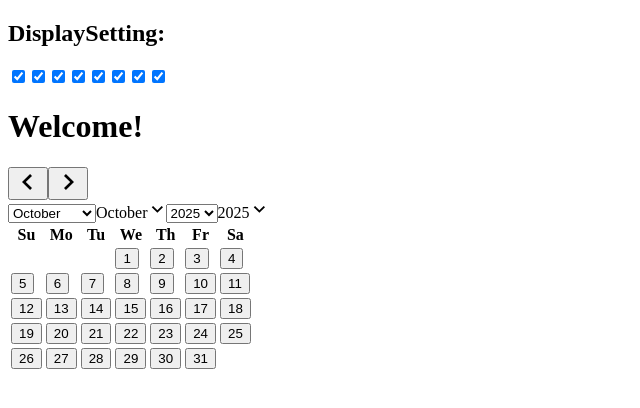
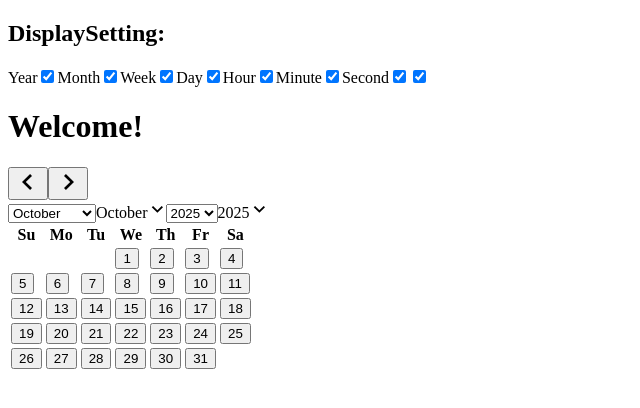
Before and after one commit to wangshu24/twentyninethousandstwohundredtwenty, a React app: page / in a window 1280 px wide. Shown: the top 408 px of the page, without its empty margins (0-640 px from the left). Built offline with nearby package versions, Linux system fonts and the light colour scheme; the HTML template or start-up script is replaced by a standard one.

Commit message:
reverse the order of the checkbox to correctly map to the digital clock

```diff
--- a/src/clock.tsx
+++ b/src/clock.tsx
@@ -67,56 +67,56 @@ function displayDuration(
   setting: DisplayConfig
 ): ReactNode {
   let displayStr = "";
-  if (setting[0]) {
+  if (setting[7]) {
     if (time.years >= 1) {
       displayStr += time.years + " years ";
     } else {
       displayStr += " year ";
     }
   }
-  if (setting[1]) {
+  if (setting[6]) {
     if (time.months >= 1) {
       displayStr += time.months + " months ";
     } else {
       displayStr += " month ";
     }
   }
-  if (setting[2]) {
+  if (setting[5]) {
     if (time.weeks >= 1) {
       displayStr += time.weeks + " weeks ";
     } else {
       displayStr += " week ";
     }
   }
-  if (setting[3]) {
+  if (setting[4]) {
     if (time.days >= 1) {
       displayStr += time.days + " days ";
     } else {
       displayStr += " day ";
     }
   }
-  if (setting[4]) {
+  if (setting[3]) {
     if (time.hours >= 1) {
       displayStr += time.hours + " hours ";
     } else {
       displayStr += " hour ";
     }
   }
-  if (setting[5]) {
+  if (setting[2]) {
     if (time.minutes >= 1) {
       displayStr += time.minutes + " minutes ";
     } else {
       displayStr += " minute ";
     }
   }
-  if (setting[6]) {
+  if (setting[1]) {
     if (time.seconds >= 1) {
       displayStr += time.seconds + " seconds ";
     } else {
       displayStr += " second ";
     }
   }
-  if (setting[7]) {
+  if (setting[0]) {
     if (time.milliseconds >= 1) {
       displayStr += time.milliseconds + " milliseconds ";
     } else {
--- a/src/displaySetting.tsx
+++ b/src/displaySetting.tsx
@@ -17,42 +17,49 @@ function DisplaySetting(props: {
   return (
     <div>
       <h2>DisplaySetting:</h2>
+      <label>Year</label>
       <input
         type="checkbox"
         checked={setting[7]}
         value={"Year"}
         onChange={(e) => contextualSetSetting(e, 7)}
       />
+      <label>Month</label>
       <input
         type="checkbox"
         checked={setting[6]}
         value={"Month"}
         onChange={(e) => contextualSetSetting(e, 6)}
       />
+      <label>Week</label>
       <input
         type="checkbox"
         checked={setting[5]}
         value={"Week"}
         onChange={(e) => contextualSetSetting(e, 5)}
       />
+      <label>Day</label>
       <input
         type="checkbox"
         checked={setting[4]}
         value={"Day"}
         onChange={(e) => contextualSetSetting(e, 4)}
       />
+      <label>Hour</label>
       <input
         type="checkbox"
         checked={setting[3]}
         value={"Hour"}
         onChange={(e) => contextualSetSetting(e, 3)}
       />
+      <label>Minute</label>
       <input
         type="checkbox"
         checked={setting[2]}
         value={"Minute"}
         onChange={(e) => contextualSetSetting(e, 2)}
       />
+      <label>Second</label>
       <input
         type="checkbox"
         checked={setting[1]}
```
